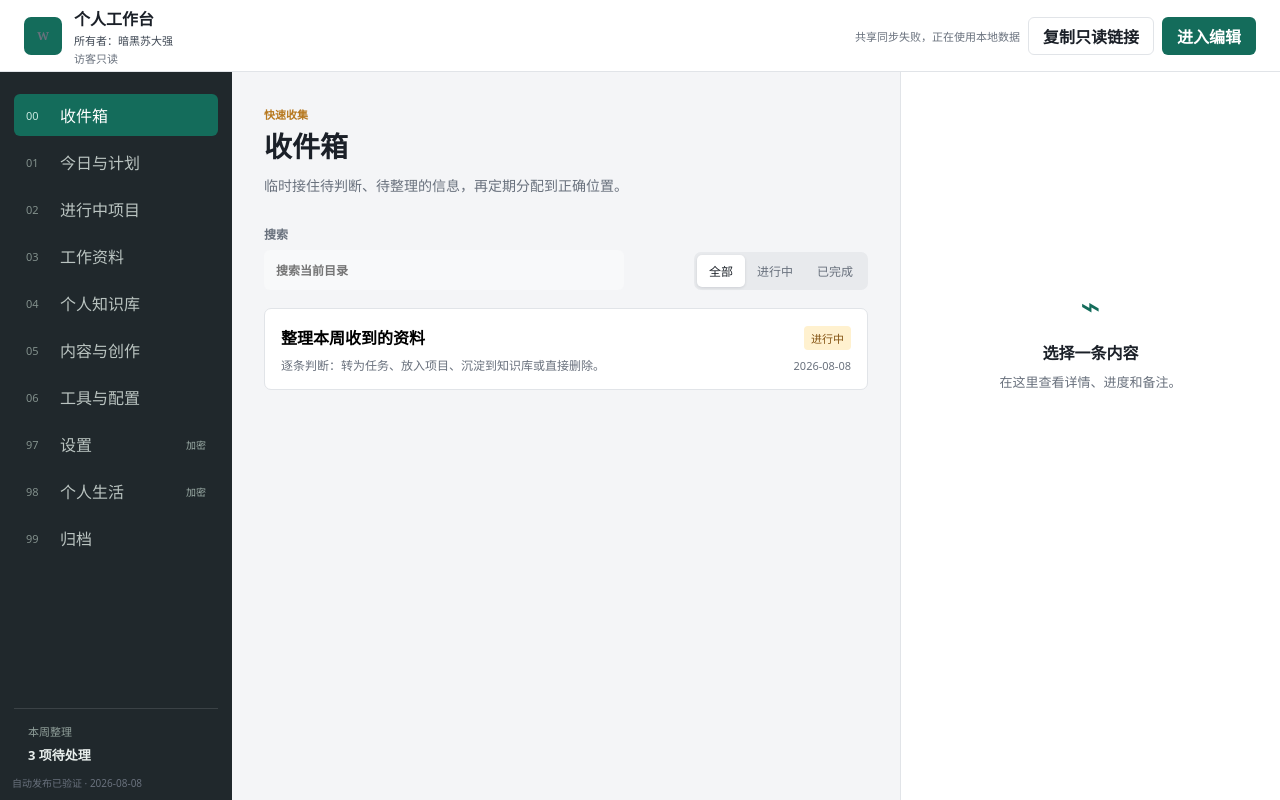
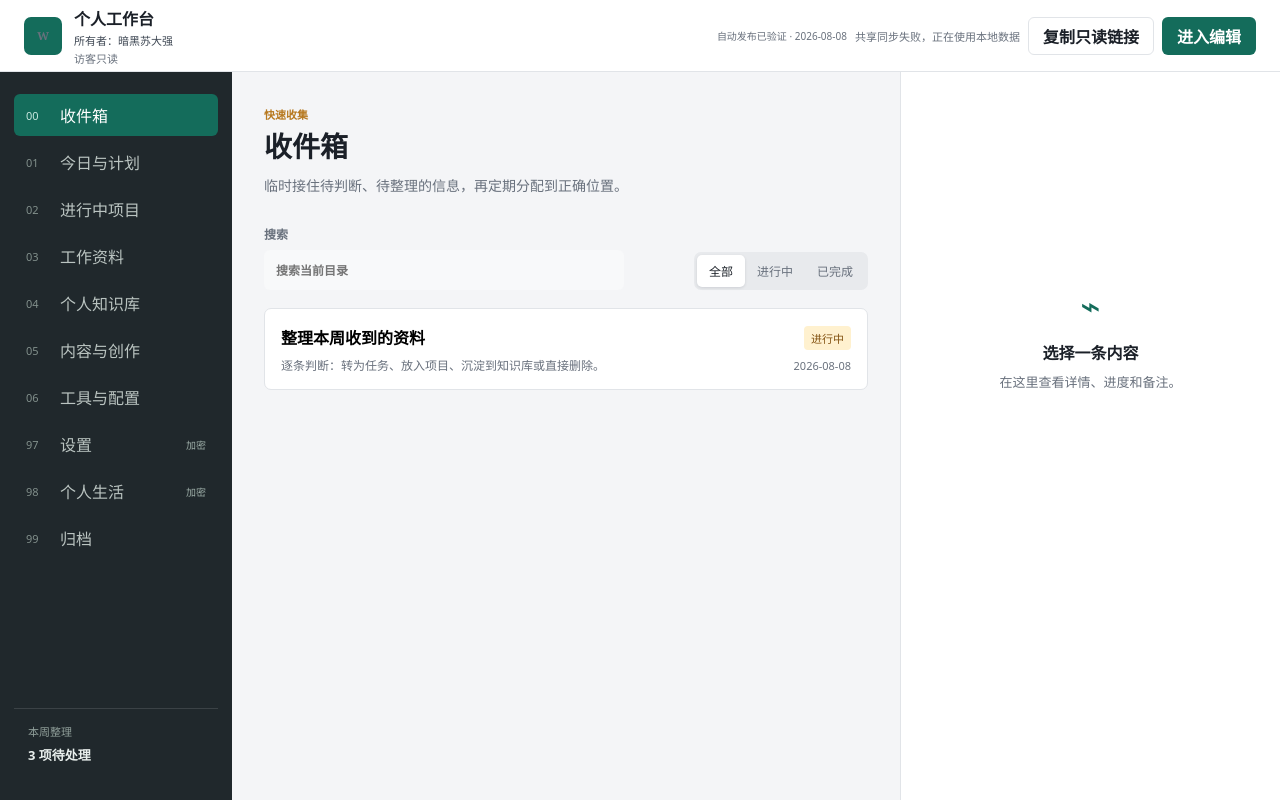
Before and after one commit to fpfpfpfpfpfpfp/personal-workbench, a plain HTML site: page index.html in a window 1280 px wide. Drawn offline with Linux system fonts and the light colour scheme; no server answers.

Commit message:
Move deployment verification marker

```diff
--- a/index.html
+++ b/index.html
@@ -19,6 +19,7 @@
           </div>
         </div>
         <div class="top-actions">
+          <span class="deploy-verification" aria-label="自动发布状态">自动发布已验证 · 2026-08-08</span>
           <span id="storageNotice" class="storage-notice">数据保存在当前浏览器</span>
           <button id="shareButton" class="button secondary" type="button">复制只读链接</button>
           <button id="editModeButton" class="button primary" type="button">进入编辑</button>
@@ -181,7 +182,6 @@
       </form>
     </dialog>
 
-    <div class="deploy-verification" aria-label="自动发布状态">自动发布已验证 · 2026-08-08</div>
     <div id="toast" class="toast" role="status" aria-live="polite"></div>
     <script src="config.js"></script>
     <script src="app.js"></script>
--- a/styles.css
+++ b/styles.css
@@ -278,10 +278,6 @@ dialog::backdrop { background: rgb(17 24 28 / 42%); }
 .toast.show { opacity: 1; transform: translateY(0); }
 
 .deploy-verification {
-  position: fixed;
-  left: 12px;
-  bottom: 10px;
-  z-index: 2;
   color: var(--muted);
   font-size: 10px;
   pointer-events: none;
```
